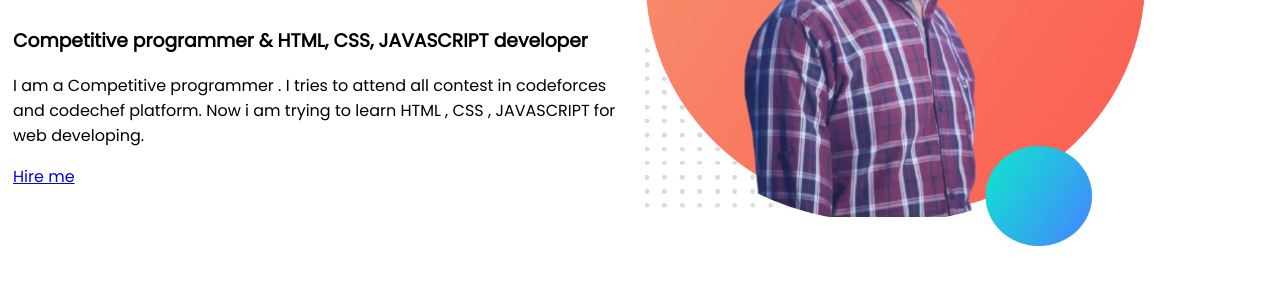
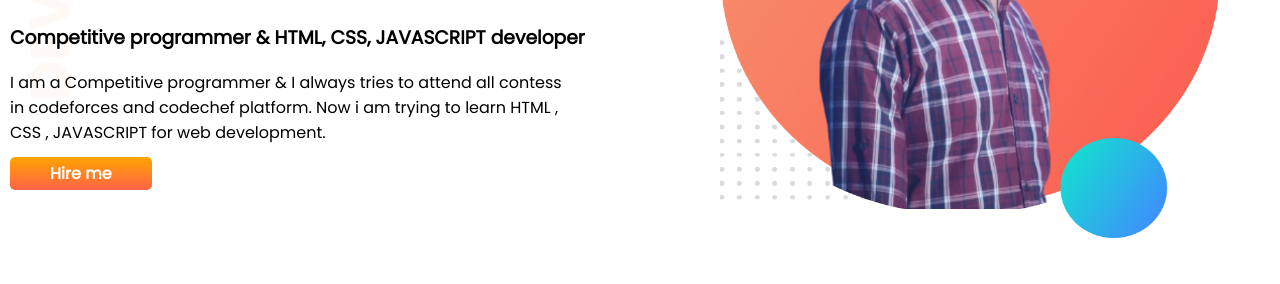
Before and after one commit to Syedshajib55/developer-portfolio, a plain HTML site: page index.html in a window 1280 px wide. Shown: the part 262-546 px from the top of the page. Drawn offline with Linux system fonts and the light colour scheme.

Commit message:
top banner

```diff
--- a/index.html
+++ b/index.html
@@ -5,7 +5,7 @@
     <meta charset="UTF-8">
     <meta h ttp-equiv="X-UA-Compatible" content="IE=edge">
     <meta name="viewport" content="width=device-width, initial-scale=1.0">
-    <title>Shajib Portfolio</title>
+    <title>Syedshajib Portfolio</title>
     <link rel="preconnect" href="https://fonts.googleapis.com">
     <link rel="preconnect" href="https://fonts.gstatic.com" crossorigin>
     <link href="https://fonts.googleapis.com/css2?family=Poppins&display=swap" rel="stylesheet">
@@ -13,20 +13,19 @@
 </head>
 
 <body>
-    <section>
+    <section class="top-banner">
         <div class="half-width">
             <h1>Welcome to </h1>
             <h1><span class="orange-color">Syed
                     Shajib's </span>World ! </h1>
             <h3>Competitive programmer & HTML,
                 CSS, JAVASCRIPT developer</h3>
-            <p>I am a Competitive programmer .
-                I tries to attend all contest
-                in codeforces
+            <p class="intro">I am a Competitive programmer &
+                I always tries to attend all contess in codeforces
                 and codechef platform.
                 Now i am trying to learn HTML ,
                 CSS , JAVASCRIPT for
-                web developing.
+                web development.
             </p>
             <a class="linkedin-button" href="https://www.linkedin.com/in/syedshajib/" target="_blank">Hire me</a>
         </div>
--- a/style.css
+++ b/style.css
@@ -1,5 +1,6 @@
 body{
     font-family: 'Poppins', sans-serif;
+    margin: 0px;
 }
 h1{
     font-size: 50px;
@@ -11,12 +12,25 @@ section{
    display: flex;
 }
 .half-width{
-    width: 50%;
-    padding: 5px;
+    width: 100%;
+    padding: 10px;
 }
 .half-img{
-    width: 50%;
+    width: 80%;
+}
+.intro{
+    padding-right: 20%;
 }
 .linkedin-button{
+    text-decoration: none;
+    background-image: linear-gradient(orange,tomato);
+    padding: 5px 40px;
+    color: white;
+    font-weight: 700;
+    border-radius: 5px;
+}
+.top-banner{
+    background-image: url(top-banner.png);
+    background-repeat: no-repeat;
 
 }
```
